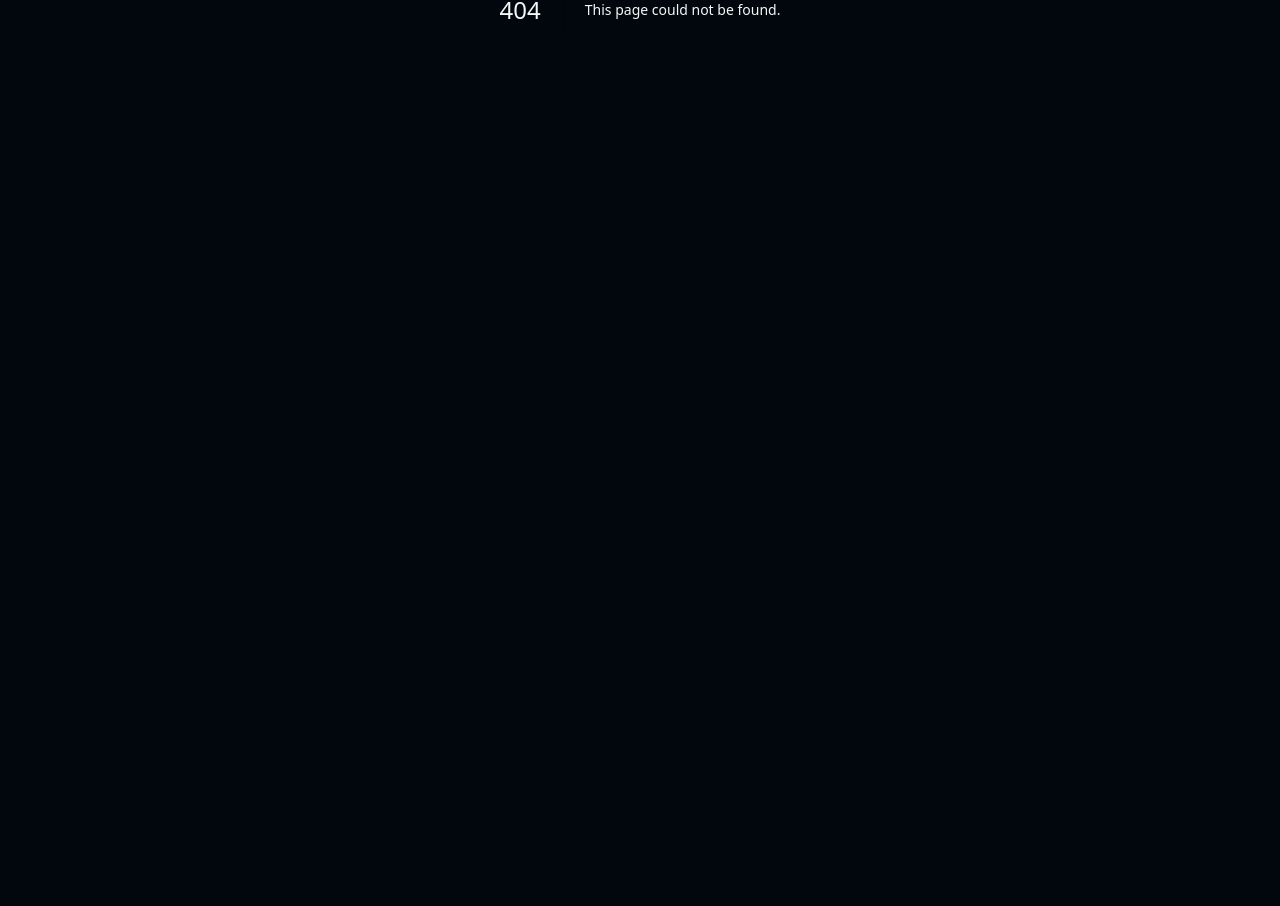
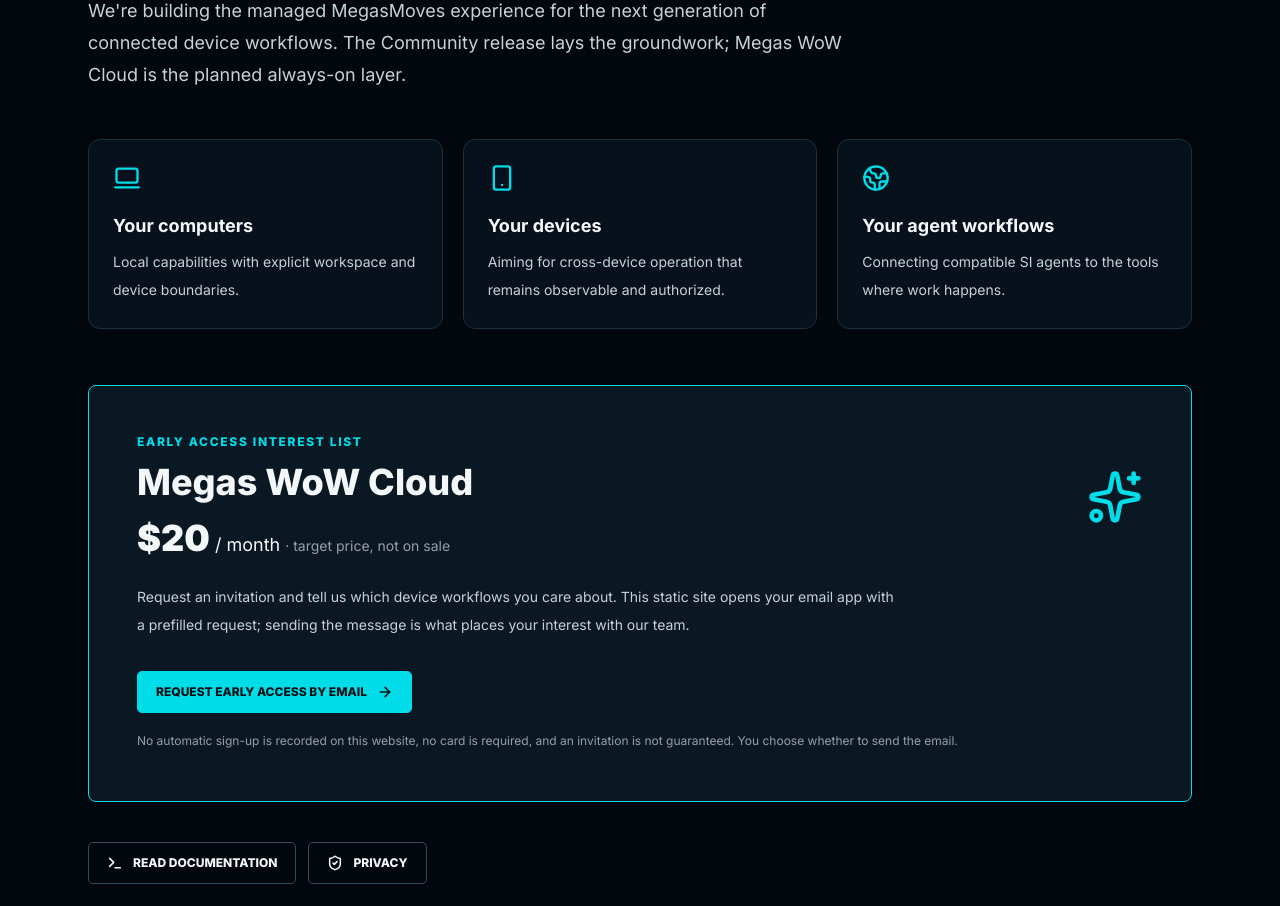
Before and after one commit to Amretra-Dynamics/megasmoves, a Next.js app in the folder marketing/: page /megasmoves/wow in a window 1280 px wide. Before the commit this address had no page. Shown: the part 391-1297 px from the top of the page. Before the commit the page ends 800 px from the top, so only its background shows below. Built offline with nearby package versions, Linux system fonts and the light colour scheme; a web font is replaced by a local one.

Commit message:
Add HQ marketing section: marketing/src/app/wow/page.tsx

```diff
--- /dev/null
+++ b/marketing/src/app/wow/page.tsx
@@ -0,0 +1,20 @@
+import Link from "next/link";
+import { ArrowRight, Cloud, Globe2, Laptop2, ShieldCheck, Sparkles, Smartphone, Terminal } from "lucide-react";
+import Header from "@/components/Header";
+import Footer from "@/components/Footer";
+export const metadata = { title: "Megas WoW Cloud | Early Access", description: "Join the Megas WoW Cloud early-access interest list. Your always-on SI agent for all your devices, planned at $20 per month." };
+const email = "mailto:master@megasmoves.io?subject=Megas%20WoW%20Cloud%20early%20access&body=Hello%20MegasMoves%20team%2C%0A%0AI%27m%20interested%20in%20Megas%20WoW%20Cloud%20early%20access.%0A%0AMy%20use%20case%3A%20%0ADevices%20I%20use%3A%20%0A%0AThanks%21";
+export default function WowPage() {return <div className="site-surface min-h-screen"><Header /><main className="mx-auto w-full max-w-6xl px-6 py-16 md:py-24"><p className="eyebrow"><Cloud className="h-4 w-4" /> MEGAS WOW / CLOUD</p>
+<h1 className="mt-6 max-w-5xl text-5xl font-extrabold tracking-[-0.06em] md:text-7xl">Your always-on <span className="text-[var(--accent)]">SI agent</span> for all your devices.</h1>
+<p className="mt-8 max-w-3xl text-lg leading-8 text-[var(--text-soft)]">We're building the managed MegasMoves experience for the next generation of connected device workflows. The Community release lays the groundwork; Megas WoW Cloud is the planned always-on layer.</p>
+<div className="mt-12 grid gap-5 sm:grid-cols-3">
+ <div className="rounded-xl border border-[var(--line)] bg-[var(--surface-1)] p-6"><Laptop2 className="h-7 w-7 text-[var(--accent)]" /><h2 className="mt-5 text-lg font-bold">Your computers</h2><p className="mt-2 text-sm leading-7 text-[var(--text-soft)]">Local capabilities with explicit workspace and device boundaries.</p></div>
+ <div className="rounded-xl border border-[var(--line)] bg-[var(--surface-1)] p-6"><Smartphone className="h-7 w-7 text-[var(--accent)]" /><h2 className="mt-5 text-lg font-bold">Your devices</h2><p className="mt-2 text-sm leading-7 text-[var(--text-soft)]">Aiming for cross-device operation that remains observable and authorized.</p></div>
+ <div className="rounded-xl border border-[var(--line)] bg-[var(--surface-1)] p-6"><Globe2 className="h-7 w-7 text-[var(--accent)]" /><h2 className="mt-5 text-lg font-bold">Your agent workflows</h2><p className="mt-2 text-sm leading-7 text-[var(--text-soft)]">Connecting compatible SI agents to the tools where work happens.</p></div>
+</div>
+<section className="mt-14 rounded-2xl border border-[var(--accent)] bg-[var(--surface-2)] p-7 md:p-12"><div className="flex flex-wrap items-center justify-between gap-5"><div><p className="text-xs font-extrabold uppercase tracking-[0.14em] text-[var(--accent)]">EARLY ACCESS INTEREST LIST</p><h2 className="mt-3 text-4xl font-extrabold">Megas WoW Cloud</h2><p className="mt-4 text-lg"><span className="text-4xl font-black">$20</span> / month <span className="text-sm text-[var(--muted)]">· target price, not on sale</span></p></div><Sparkles className="h-14 w-14 text-[var(--accent)]" aria-hidden="true" /></div>
+<p className="mt-6 max-w-3xl text-sm leading-7 text-[var(--text-soft)]">Request an invitation and tell us which device workflows you care about. This static site opens your email app with a prefilled request; sending the message is what places your interest with our team.</p>
+<a href={email} className="button button--primary mt-8">Request early access by email <ArrowRight className="h-4 w-4" /></a>
+<p className="mt-4 text-xs leading-6 text-[var(--muted)]">No automatic sign-up is recorded on this website, no card is required, and an invitation is not guaranteed. You choose whether to send the email.</p></section>
+<div className="mt-10 flex flex-wrap gap-3"><Link href="/docs" className="button button--quiet"><Terminal className="h-4 w-4" /> Read documentation</Link><Link href="/privacy" className="button button--quiet"><ShieldCheck className="h-4 w-4" /> Privacy</Link></div>
+</main><Footer /></div>}
```
